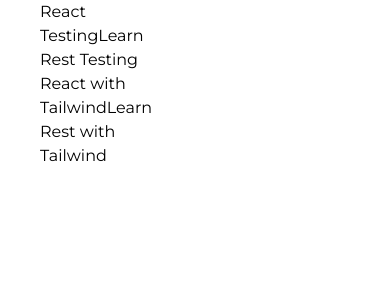
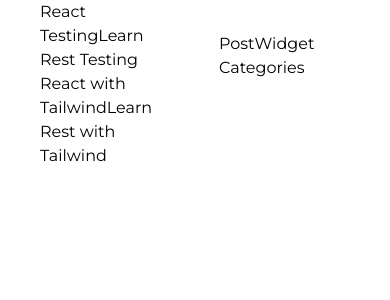
Before and after one commit to cah311/stubborn-money-blog, a Next.js app: page / in a window 390 px wide. Shown: the top 300 px of the page. Built offline with nearby package versions, Linux system fonts and the light colour scheme.

Commit message:
import new components to home

```diff
--- a/pages/index.js
+++ b/pages/index.js
@@ -1,6 +1,6 @@
 /* eslint-disable react/jsx-key */
 import Head from "next/head";
-import Image from "next/image";
+import { PostCard, Categories, PostWidget } from "../compponents";
 
 const posts = [
   { title: "React Testing", excerpt: "Learn Rest Testing" },
@@ -16,15 +16,15 @@ export default function Home() {
       </Head>
       <div className="grid grid-cols-2 lg:grid-cols-12 gap-12">
         <div className="lg:col-span-8 col-span-1">
-          {posts.map((post, index) => (
-            <div>
-              {post.title}
-              {post.excerpt}
-            </div>
+          {posts.map((post) => (
+            <PostCard post={post} key={post.title} />
           ))}
         </div>
         <div className="lg:col-span-4 col-span-1">
-          <div className="lg:sticky relative top-8"></div>
+          <div className="lg:sticky relative top-8">
+            <PostWidget />
+            <Categories />
+          </div>
         </div>
       </div>
     </div>
```
